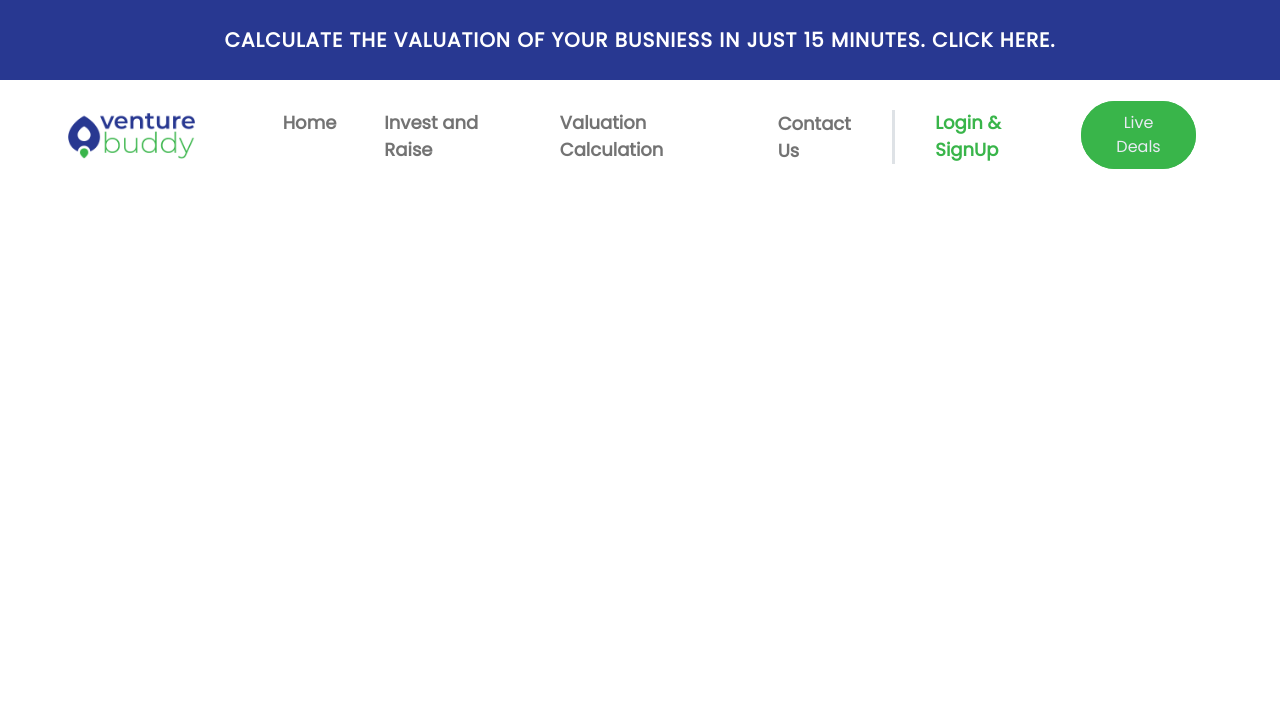
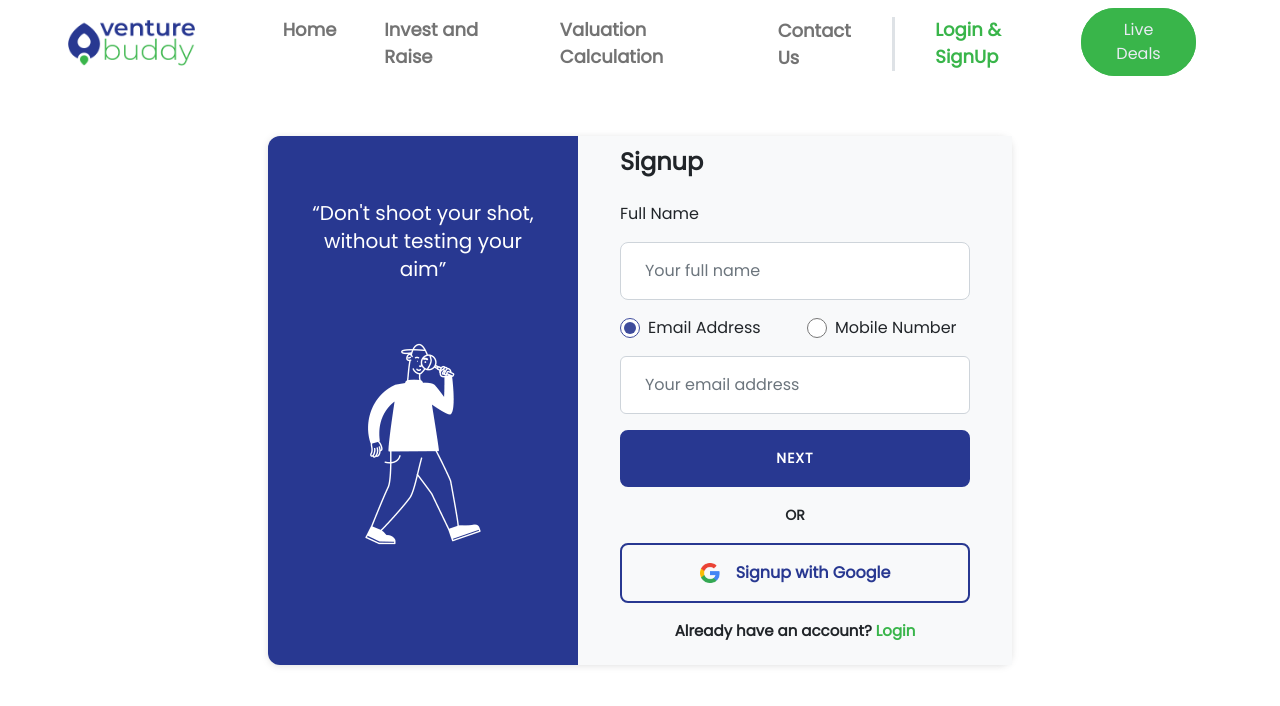
Before and after one commit to dheerajhemachandran/venturebuddy-google-auth, a React (Create React App) app: page /register in a window 1280 px wide. Shown: the top 706 px of the page. Built offline with nearby package versions, Linux system fonts and the light colour scheme.

Commit message:
register name and otp fixed

```diff
--- a/src/App.css
+++ b/src/App.css
@@ -10,6 +10,12 @@
     transform: scaleX(1.2) scaleY(1.4);
     opacity: 0;
   }
+}
+
+input[name="method"] {
+  accent-color: #3E4C9C;
+  width: 20px;
+  height: 20px;
 }
 
 * {
@@ -297,7 +303,7 @@ section {
   width: 100%;
 }
 
-.carousel-item {
+#login .carousel-item {
   padding: 40px 56px;
 }
 
@@ -335,6 +341,15 @@ section {
   margin-top: 8px !important;
   margin-bottom: 16px !important;
   font-weight: 400 !important;
+}
+
+
+#register-right {
+  background-color: #f8f9fa;
+}
+
+#register-right .carousel-inner {
+  padding: 10px 42px;
 }
 
 header h2 {
--- a/src/App.js
+++ b/src/App.js
@@ -1,14 +1,20 @@
-import { Route, Routes } from "react-router-dom";
+import { Route, Routes, useLocation } from "react-router-dom";
 import "./App.css";
 import Navbar from "./components/Navbar";
 import Home from "./Pages/Home";
 import Login from "./Pages/Login";
+import Register from "./Pages/Register";
 
 function App() {
+  const location = useLocation();
+
+  console.log(location);
   return (
     <>
       <div
-        className="container-fluid bg-blue text-white text-center text-uppercase"
+        className={`container-fluid bg-blue text-white text-center text-uppercase ${
+          location.pathname === "/" ? "d-block" : "d-none"
+        }`}
         id="hello"
       >
         Calculate the valuation of your busniess in just 15 minutes. Click here.
@@ -16,8 +22,9 @@ function App() {
       <Navbar></Navbar>
 
       <Routes>
-        <Route path="/" element={<Home />}></Route>
-        <Route path="/login" element={<Login />}></Route>
+        <Route path="/" element={<Home />} />
+        <Route path="/login" element={<Login />} />
+        <Route path="/register" element={<Register />} />
       </Routes>
     </>
   );
--- /dev/null
+++ b/src/Pages/Register.js
@@ -0,0 +1,75 @@
+import React, { useState } from "react";
+import RegisterEmail from "../components/RegisterEmail";
+import loginImage from "./../images/login-image.png";
+
+const Register = () => {
+  const [emailOrPhone, setEmailOrPhone] = useState("");
+  const [method, setMethod] = useState("email");
+
+  const emailValidation =
+    /[a-z0-9!#$%&'*+/=?^_`{|}~-]+(?:\.[a-z0-9!#$%&'*+/=?^_`{|}~-]+)*@(?:[a-z0-9](?:[a-z0-9-]*[a-z0-9])?\.)+[a-z0-9](?:[a-z0-9-]*[a-z0-9])?/g;
+  const phoneValidation = /^((\+91)?|91|91\s|\+91\s)?[789][0-9]{9}/g;
+
+  const emailValidate = () => {
+    if (phoneValidation.test(emailOrPhone)) {
+      document.getElementById("next").click();
+    } else {
+      if (emailValidation.test(emailOrPhone)) {
+        document.getElementById("next").click();
+      } else {
+        document
+          .getElementById("email-input")
+          .setCustomValidity("Email Or Phone Not Valid");
+        document.getElementById("email-input").reportValidity();
+      }
+    }
+  };
+
+  return (
+    <div
+      className="container"
+      id="register"
+      style={{ height: "100vh", display: "flex", alignItems: "center" }}
+    >
+      <div className="row login-form mx-auto col-12 col-lg-8">
+        <div className="text-center col-5 d-none d-md-block" id="login-left">
+          <p className="text-white mx-auto col-9">
+            “Don't shoot your shot, without testing your aim”
+          </p>
+          <img
+            src={loginImage}
+            id="loginImage"
+            className="mx-auto col-6"
+            alt=""
+          />
+        </div>
+
+        <div className="col-12 col-md-7" id="register-right">
+          <div
+            id="carouselExampleControls2"
+            className="carousel slide"
+            data-loop="false"
+          >
+            <div className="carousel-inner">
+              <div className="carousel-item active">
+                {/* <LoginEmail setPhoneOrEmail={setPhoneOrEmail}></LoginEmail> */}
+                <RegisterEmail
+                  setEmailOrPhone={setEmailOrPhone}
+                  emailValidate={emailValidate}
+                />
+              </div>
+              <div className="carousel-item">
+                {/* <LoginPass setPassword={setPassword}></LoginPass> */}
+              </div>
+              <div className="carousel-item">
+                {/* <OTP phoneOrEmail={phoneOrEmail}></OTP> */}
+              </div>
+            </div>
+          </div>
+        </div>
+      </div>
+    </div>
+  );
+};
+
+export default Register;
--- a/src/components/LoginEmail.js
+++ b/src/components/LoginEmail.js
@@ -1,4 +1,5 @@
 import React, { useState } from "react";
+import { Link } from "react-router-dom";
 import gIcon from "./../icons/google-icon.png";
 
 const LoginEmail = ({ setPhoneOrEmail }) => {
@@ -69,9 +70,9 @@ const LoginEmail = ({ setPhoneOrEmail }) => {
 
           <p className="text-center" id="signUp">
             Don’t have an account?{" "}
-            <a href="##" className="text-green">
+            <Link to="/register" className="text-green">
               Sign Up
-            </a>
+            </Link>
           </p>
         </form>
       </div>
--- a/src/components/Navbar.js
+++ b/src/components/Navbar.js
@@ -1,9 +1,10 @@
 import React, { useEffect } from "react";
-import { Link, NavLink } from "react-router-dom";
+import { Link, NavLink, useLocation } from "react-router-dom";
 import logo from "./../images/logo.png";
 
 const Navbar = () => {
   const links = document.getElementsByClassName("nav-link");
+  const location = useLocation();
   useEffect(() => {
     for (let i = 0; i <= links.length; i++) {
       links[i]?.addEventListener("click", () => {
@@ -15,7 +16,13 @@ const Navbar = () => {
   }, [links]);
 
   return (
-    <div className="sticky-top bg-white">
+    <div
+      className={`bg-white ${
+        location.pathname === "/register" || location.pathname === "/login"
+          ? "fixed-top"
+          : "sticky-top"
+      }`}
+    >
       <nav className="navbar navbar-expand-lg fw-bold mt-0">
         <div className="container-fluid">
           <div className="col-4 col-lg-2">
--- /dev/null
+++ b/src/components/RegisterEmail.js
@@ -0,0 +1,116 @@
+import React, { useEffect, useState } from "react";
+import { Link } from "react-router-dom";
+import gIcon from "./../icons/google-icon.png";
+
+const RegisterEmail = ({ setEmailOrPhone, emailValidate }) => {
+  const [method, setMethod] = useState("email");
+
+  useEffect(() => {
+    document.getElementById("email").click();
+  }, []);
+
+  useEffect(() => {
+    if (method === "phone") {
+      document.getElementById("email-input").style.display = "none";
+      document.getElementById("mobile-input").style.display = "block";
+    }
+    if (method === "email") {
+      document.getElementById("mobile-input").style.display = "none";
+      document.getElementById("email-input").style.display = "block";
+    }
+  }, [method]);
+
+  return (
+    <div>
+      <form
+        className="my-auto d-flex flex-column justify-content-between text-dark"
+        onSubmit={(e) => e.preventDefault()}
+      >
+        <h1 className="my-0 h1 fw-bolder pb-4">Signup</h1>
+        <h6 className="pb-2">Full Name</h6>
+
+        <input
+          type="text"
+          placeholder="Your full name"
+          className="form-control px-4 py-3"
+        />
+
+        <div className="row row-cols-2">
+          <div className="d-flex align-items-center py-3">
+            <input
+              id="email"
+              name="method"
+              className="border"
+              type="radio"
+              onChange={() => setMethod("email")}
+            />
+            <label htmlFor="email" className="ms-2" value="Email Address">
+              Email Address
+            </label>
+          </div>
+          <div className="d-flex align-items-center py-3">
+            <input
+              id="phone"
+              name="method"
+              type="radio"
+              onChange={() => setMethod("phone")}
+            />
+            <label htmlFor="phone" className="ms-2" value="Email Address">
+              Mobile Number
+            </label>
+          </div>
+        </div>
+
+        <div id="email-or-mobile">
+          <div id="mobile-input">
+            <input
+              type="text"
+              className="form-control px-4 py-3"
+              placeholder="Your mobile number"
+              onChange={(e) => setEmailOrPhone(e.target.value)}
+            />
+          </div>
+          <div id="email-input">
+            <input
+              type="email"
+              className="form-control px-4 py-3"
+              placeholder="Your email address"
+              onChange={(e) => setEmailOrPhone(e.target.value)}
+            />
+          </div>
+        </div>
+        <button
+          className="carousel-control-next mt-3"
+          type="button"
+          data-bs-target="#carouselExampleControls2"
+          data-bs-slide="next"
+          id="next"
+        ></button>
+
+        <input
+          type="submit"
+          value="NEXT"
+          onClick={emailValidate}
+          className="w-100 btn-blue fw-bolder"
+          id="continue"
+        />
+
+        <p className="text-center or">OR</p>
+
+        <button className="btn-outline-blue w-100">
+          <img src={gIcon} className="img-fluid me-3" width={20} alt="" />
+          Signup with Google
+        </button>
+
+        <p className="text-center" id="signUp">
+          Already have an account?{" "}
+          <Link to="/login" className="text-green">
+            Login
+          </Link>
+        </p>
+      </form>
+    </div>
+  );
+};
+
+export default RegisterEmail;
```
